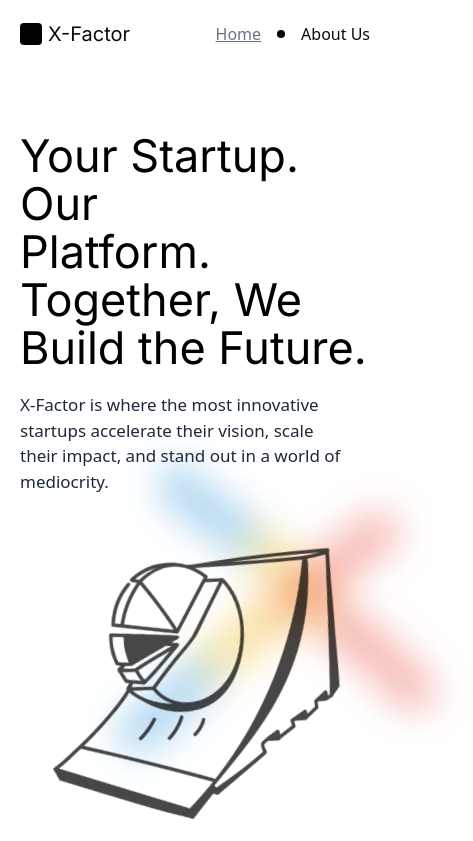
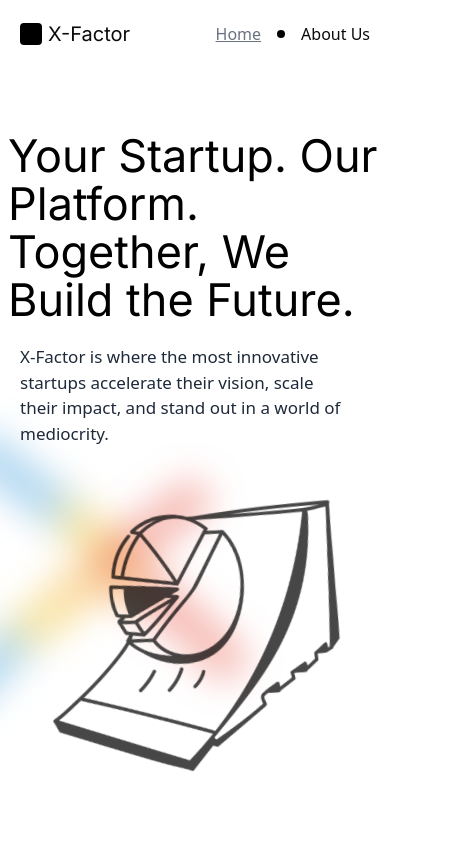
Before and after one commit to Pranali209/Xfactor, a React (Vite) app: page / in a window 390 px wide. Shown: the top 841 px of the page, 473 px wide, since content can reach past the window. Built offline with nearby package versions, Linux system fonts and the light colour scheme.

Commit message:
fixing xx

```diff
--- a/src/App.css
+++ b/src/App.css
@@ -250,25 +250,25 @@ h1 {
     width: 100%;
     margin: 0 auto;
   }
+
   @keyframes borderCircle {
     0% {
-        transform: translate(0, 0) rotate(0deg) translate(5vw, -5vh) rotate(0deg);
+        transform: translate(0, 0) rotate(0deg) translate(10vw, 10vh) rotate(0deg);
     }
     25% {
-        transform: translate(0, 0) rotate(90deg) translate(5vw, -10vh) rotate(-90deg);
+        transform: translate(0, 0) rotate(90deg) translate(10vw, 10vh) rotate(-90deg);
     }
     50% {
-        transform: translate(0, 0) rotate(180deg) translate(5vw, -15vh) rotate(-180deg);
+        transform: translate(0, 0) rotate(180deg) translate(10vw, 20vh) rotate(-180deg);
     }
     75% {
-        transform: translate(0, 0) rotate(270deg) translate(5vw, -10vh) rotate(-270deg);
+        transform: translate(0, 0) rotate(270deg) translate(10vw, 10vh) rotate(-270deg);
     }
     100% {
-        transform: translate(0, 0) rotate(360deg) translate(5vw, -5vh) rotate(-360deg);
+        transform: translate(0, 0) rotate(360deg) translate(10vw, 10vh) rotate(-360deg);
     }
 }
 
 
 
-
   }
--- a/src/Pages/Home.jsx
+++ b/src/Pages/Home.jsx
@@ -45,7 +45,7 @@ function Home() {
       <div >
         <Header />
         <div id="Hero" className='backX ' >
-          <h1 className=" text-6xl text-black text-left text-normal  px-28 mt-16 leading-16 max-md:px-5 max-md:text-[45px] max-md:leading-12">
+          <h1 className=" text-6xl text-black text-left text-normal  px-28 mt-16 leading-16 max-md:px-2 max-md:text-[45px] max-md:leading-12">
             Your Startup. Our <br /> Platform. Together, We <br />Build the Future. </h1>
           <p className=" text-[17px] mt-2 max-md:mt-5 text-left px-28 max-md:px-5  pr-[33rem] text-gray-800"  >X-Factor is where the most innovative startups accelerate their vision, scale <br />
             their impact, and stand out in a world of mediocrity.</p>
```
